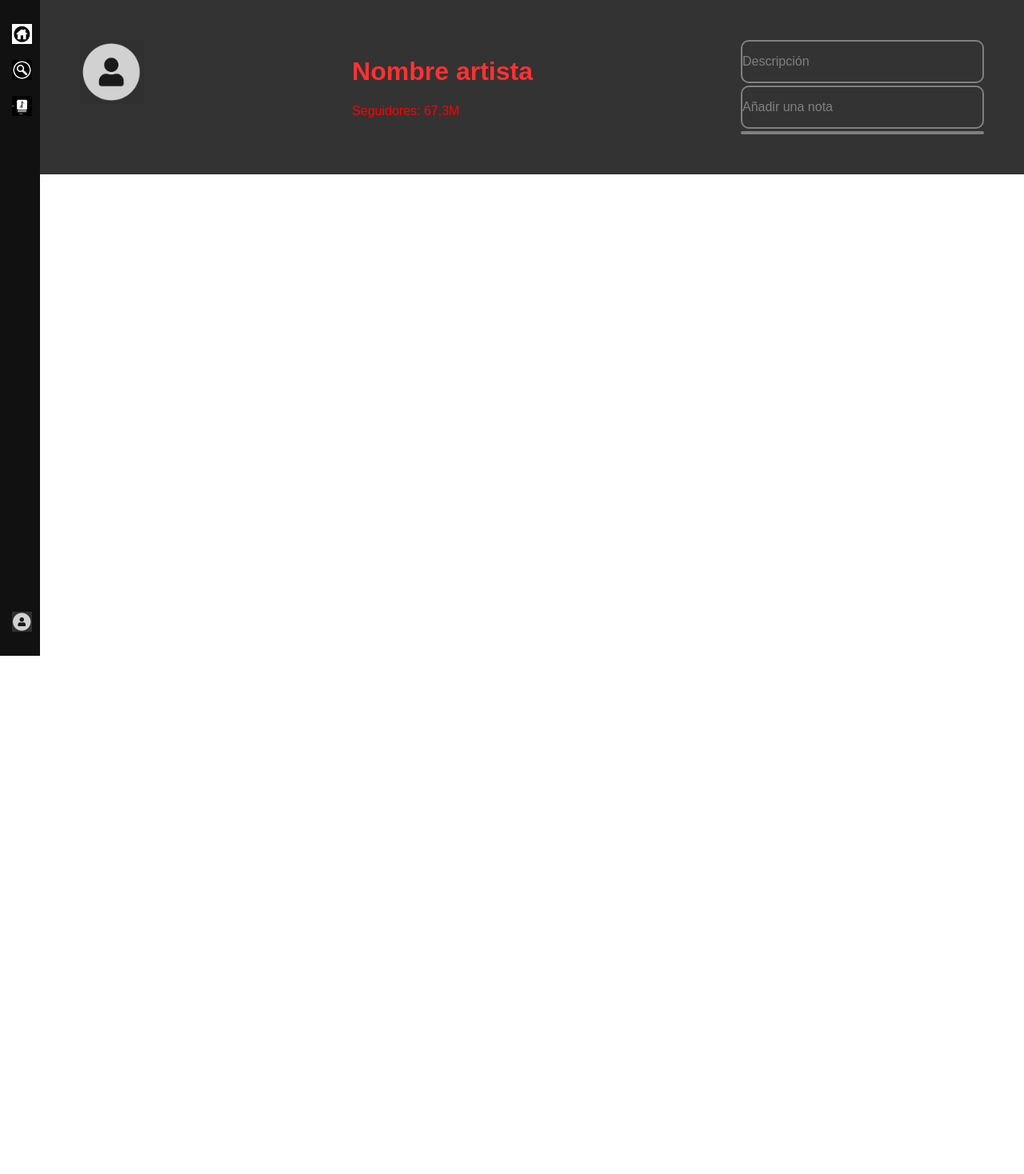
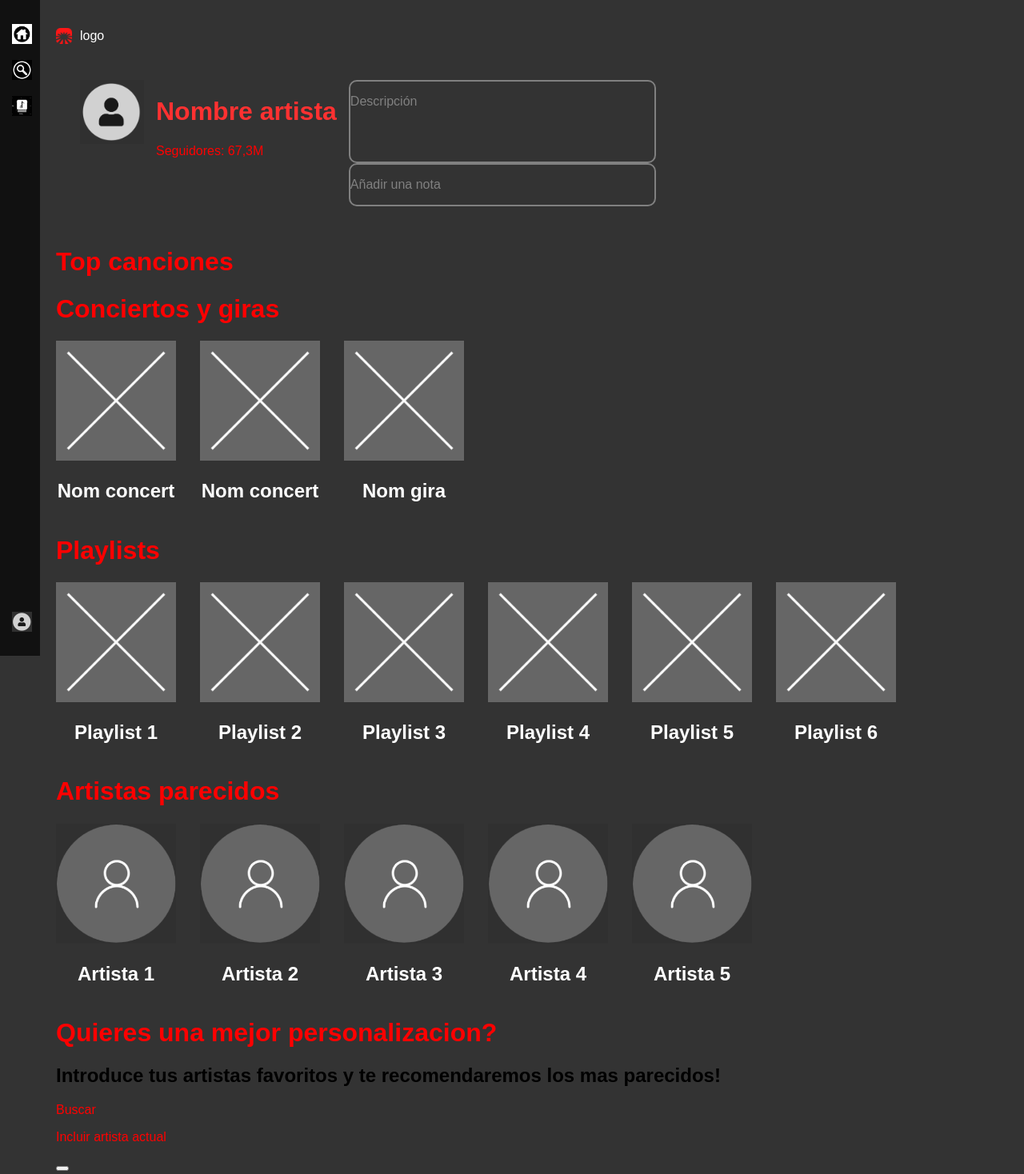
Before and after one commit to francesccapllonchPauCasesNoves/wireframenauhel, a plain HTML site: page index.html in a window 1280 px wide. Shown: the whole page at 80% size. Before the commit the page ends 800 px from the top, so only its background shows below. Drawn offline with Linux system fonts and the light colour scheme.

Commit message:
Ppagina 90%

```diff
--- a/index.html
+++ b/index.html
@@ -18,7 +18,12 @@
 			<img class="perfil" src="perfil.png"></img>
 
 	</div>
+
 	<div class= "main">
+		<div class="logo">
+			<img class= "logof" src="logo.png" >
+			<p>logo</p>
+		</div>
 		<div class="artista">
 			<div class="artistap">
 				<img class="artistaimg" src="perfil.png">
@@ -28,16 +33,103 @@
 				<h1>Nombre artista</h1>
 				<p>Seguidores: 67,3M</p>
 			</div>
-			<div class="artistadesc">
-				<div>
+			<article class="artistadesc">
+				<div class="desc">
 					<p>Descripción</p>
 				</div>
 				<div>
 					<p>Añadir una nota</p>
 				</div>
+			<article>
+		</div>
+		<h1> Top canciones </h1>
+		<div>
+
+
+
+
+		</div>
+
+		<h1>Conciertos y giras</h1>
+		<div class="cyg">
 			<div>
+				<img src="img.png">
+				<h2>Nom concert</h2>
+			</div>
+			<div>
+				<img src="img.png">
+				<h2>Nom concert</h2>
+			</div>
+			<div>
+				<img src="img.png">
+				<h2>Nom gira</h2>
+			</div>
 		</div>
+		<h1>Playlists</h1>
+		<div class="cyg">
+			<div>
+				<img src="img.png">
+				<h2>Playlist 1</h2>
+			</div>
+			<div>
+				<img src="img.png">
+				<h2>Playlist 2</h2>
+			</div>
+			<div>
+				<img src="img.png">
+				<h2>Playlist 3</h2>
+			</div>
+			<div>
+				<img src="img.png">
+				<h2>Playlist 4</h2>
+			</div>
+			<div>
+				<img src="img.png">
+				<h2>Playlist 5</h2>
+			</div>
+			<div>
+				<img src="img.png">
+				<h2>Playlist 6</h2>
+			</div>
+		</div>
+		<h1>Artistas parecidos</h1>
+		<div class="cyg">
+			<div>
+				<img src="artista.png">
+				<h2>Artista 1</h2>
+			</div>
+			<div>
+				<img src="artista.png">
+				<h2>Artista 2</h2>
+			</div>
+			<div>
+				<img src="artista.png">
+				<h2>Artista 3</h2>
+			</div>
+			<div>
+				<img src="artista.png">
+				<h2>Artista 4</h2>
+			</div>
+			<div>
+				<img src="artista.png">
+				<h2>Artista 5</h2>
+			</div>
+		</div>
+		<h1>Quieres una mejor personalizacion?</h1>
+		<h2>Introduce tus artistas favoritos y te recomendaremos los mas parecidos!</h2>
+		<div>
+			<div>
+				<p>Buscar</p>
+			</div>
+			<div>
+				<p>Incluir artista actual</p>
+				<button></button>
+			</div>
+		</div>
+
 	</div>
+
+
 
 </body>
 
--- a/styles.css
+++ b/styles.css
@@ -2,6 +2,7 @@ body{
 	margin: 0;
 	padding: 0;
 	font-family: Arial, sans-serif;
+	background-color:#333 ;
 }
 h1{
 	color:red;
@@ -45,10 +46,10 @@ p{
 }
 .artista{
 	padding: 30px;
-
 	display: flex;
 	flex-direction: row;
-	justify-content: space-between;
+	align-items: flex-start;
+	gap :15px;
 }
 .artista h1{
 	color: #FF3131;
@@ -57,7 +58,6 @@ p{
 .artistaimg{
 	width: 80px;
 	height: 80px;
-	display: flex;
 }
 .artistadesc p{
 	color: gray;
@@ -67,9 +67,12 @@ p{
 	border: solid gray;
 	border-width: 2px;
 	border-radius: 10px;
-	text-align: padding-top;
-	width: 300px;
+	width: 380px;
+	gap: 10px;
 
+
+}
+.artistaN{
 
 }
 .desc{
@@ -79,5 +82,34 @@ p{
 	display: flex;
 	flex-direction: column;
 	justify-content: space-between;
-	gap: 3px;
+	align-items: center;
 }
+.logof{
+	width: 20px;
+	height: 20px;
+}
+.logo{
+	display: flex;
+	flex-direction: row;
+	align-items: center;
+	gap: 10px;
+	padding-top: 0px;
+}
+.logo p{
+	color: white;
+}
+.cyg{
+	display: flex;
+	justify-content: flex-start;
+	flex-direction: row;
+	text-align: center;
+	align-items: ;
+	gap: 30px;
+}
+.cyg img{
+	width: 150px;
+	height: 150px;
+}
+.cyg h2{
+	color: white;
+}
```
Also changed, not shown: artista.png (added), cercle.png (added), img.png (added), logo.png (added).
